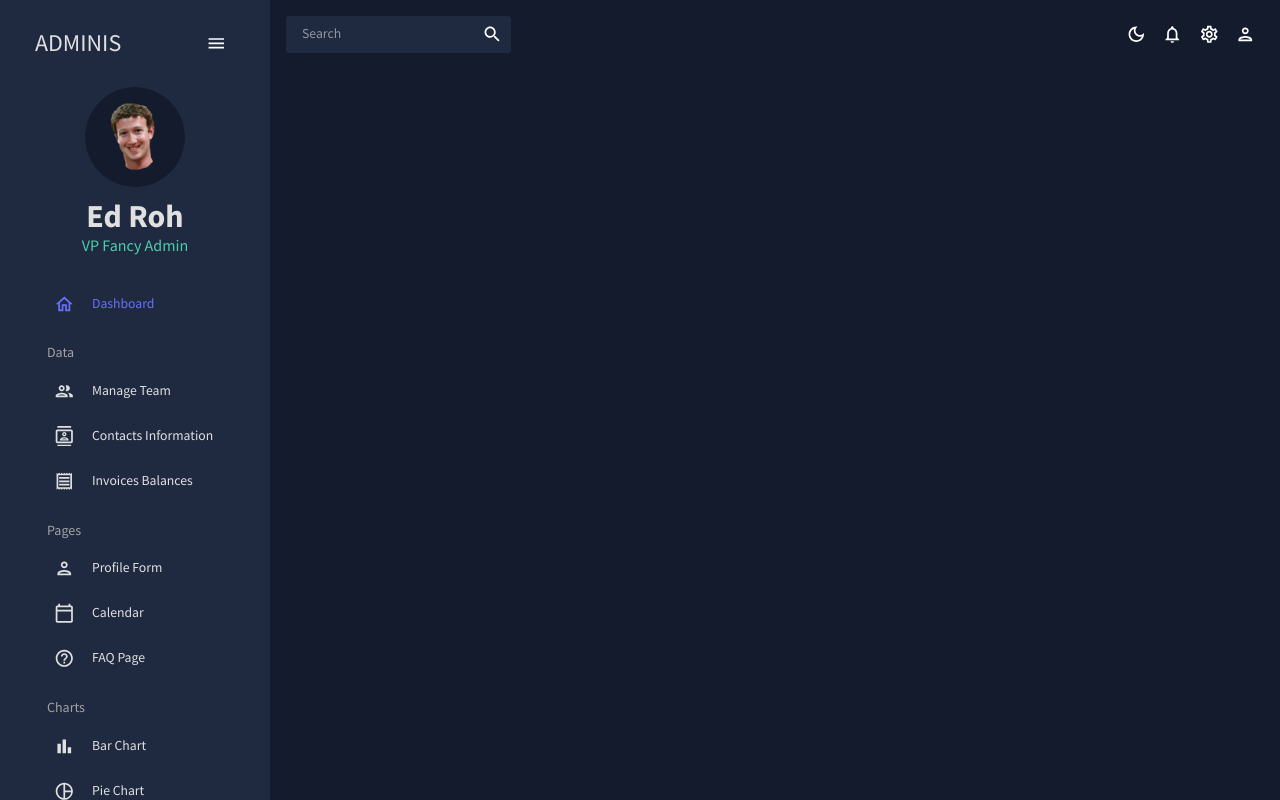
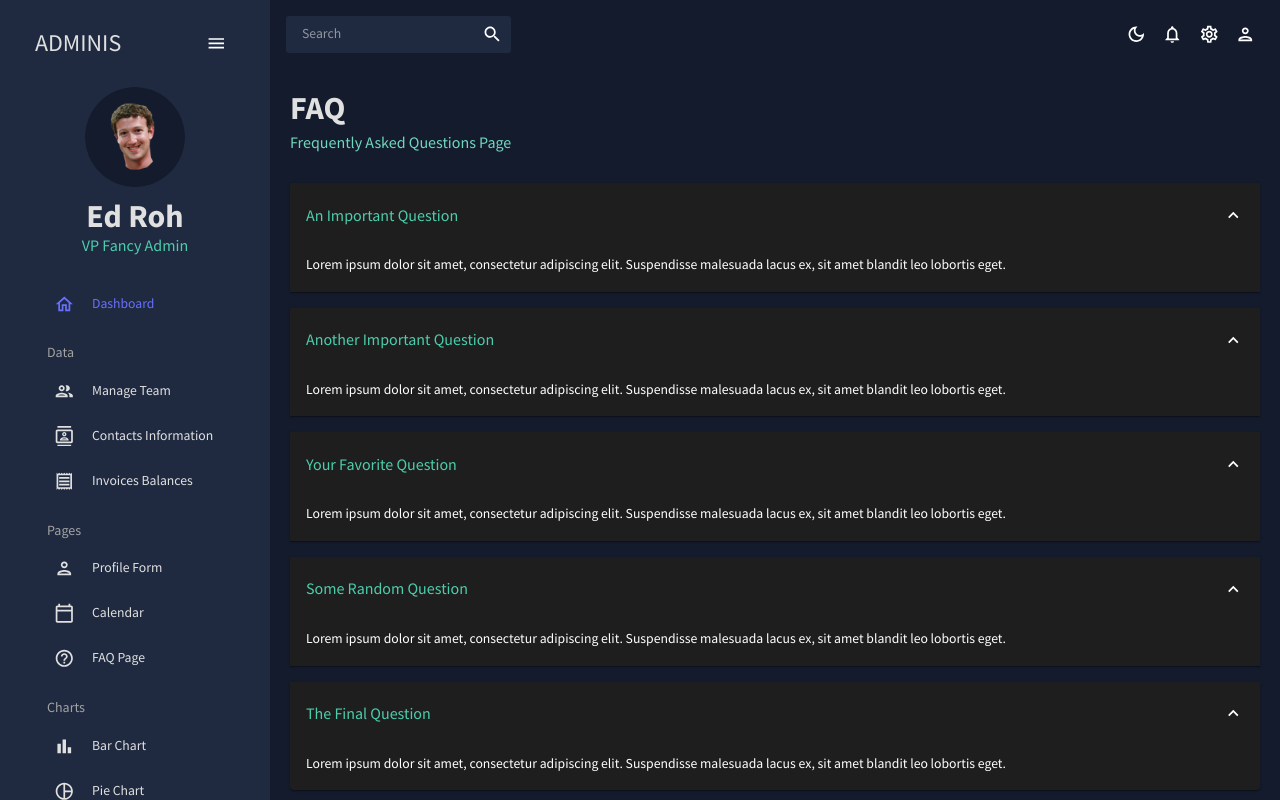
Before and after one commit to Quette420/react-admin, a React (Create React App) app: page /faq in a window 1280 px wide. Built offline with nearby package versions, Linux system fonts and the light colour scheme.

Commit message:
faq added

```diff
--- a/src/App.js
+++ b/src/App.js
@@ -9,10 +9,10 @@
 import Invoices from "./scenes/invoices";
 import Form from "./scenes/form";
 import Calendar from "./scenes/calendar";
+import FAQ from "./scenes/faq";
 /*import Bar from "./scenes/bar";
 import Line from "./scenes/line";
 import Pie from "./scenes/pie";
-import FAQ from "./scenes/faq";
 import Geography from "./scenes/geografy";
 */
 
@@ -33,10 +33,10 @@
               <Route path="/invoices" element={<Invoices/>} />
               <Route path="/form" element={<Form />} />
               <Route path="/calendar" element={<Calendar />} />
+              <Route path="/faq" element={<FAQ />} />
              {/*  <Route path="/Bar" element={<Bar />} />
               <Route path="/pie" element={<Pie />} />
               <Route path="/line" element={<Line />} />
-              <Route path="/faq" element={<FAQ />} />
               <Route path="/geography" element={<Geography />} />*/}
             </Routes>
           </main>
--- /dev/null
+++ b/src/scenes/faq/index.jsx
@@ -0,0 +1,86 @@
+import { Box, useTheme } from "@mui/material";
+import Header from "../../components/Header";
+import Accordion from "@mui/material/Accordion";
+import AccordionSummary from "@mui/material/AccordionSummary";
+import AccordionDetails from "@mui/material/AccordionDetails";
+import Typography from "@mui/material/Typography";
+import ExpandMoreIcon from "@mui/icons-material/ExpandMore";
+import { tokens } from "../../theme";
+
+const FAQ = () => {
+  const theme = useTheme();
+  const colors = tokens(theme.palette.mode);
+  return (
+    <Box m="20px">
+      <Header title="FAQ" subtitle="Frequently Asked Questions Page" />
+
+      <Accordion defaultExpanded>
+        <AccordionSummary expandIcon={<ExpandMoreIcon />}>
+          <Typography color={colors.greenAccent[500]} variant="h5">
+            An Important Question
+          </Typography>
+        </AccordionSummary>
+        <AccordionDetails>
+          <Typography>
+            Lorem ipsum dolor sit amet, consectetur adipiscing elit. Suspendisse
+            malesuada lacus ex, sit amet blandit leo lobortis eget.
+          </Typography>
+        </AccordionDetails>
+      </Accordion>
+      <Accordion defaultExpanded>
+        <AccordionSummary expandIcon={<ExpandMoreIcon />}>
+          <Typography color={colors.greenAccent[500]} variant="h5">
+            Another Important Question
+          </Typography>
+        </AccordionSummary>
+        <AccordionDetails>
+          <Typography>
+            Lorem ipsum dolor sit amet, consectetur adipiscing elit. Suspendisse
+            malesuada lacus ex, sit amet blandit leo lobortis eget.
+          </Typography>
+        </AccordionDetails>
+      </Accordion>
+      <Accordion defaultExpanded>
+        <AccordionSummary expandIcon={<ExpandMoreIcon />}>
+          <Typography color={colors.greenAccent[500]} variant="h5">
+            Your Favorite Question
+          </Typography>
+        </AccordionSummary>
+        <AccordionDetails>
+          <Typography>
+            Lorem ipsum dolor sit amet, consectetur adipiscing elit. Suspendisse
+            malesuada lacus ex, sit amet blandit leo lobortis eget.
+          </Typography>
+        </AccordionDetails>
+      </Accordion>
+      <Accordion defaultExpanded>
+        <AccordionSummary expandIcon={<ExpandMoreIcon />}>
+          <Typography color={colors.greenAccent[500]} variant="h5">
+            Some Random Question
+          </Typography>
+        </AccordionSummary>
+        <AccordionDetails>
+          <Typography>
+            Lorem ipsum dolor sit amet, consectetur adipiscing elit. Suspendisse
+            malesuada lacus ex, sit amet blandit leo lobortis eget.
+          </Typography>
+        </AccordionDetails>
+      </Accordion>
+      <Accordion defaultExpanded>
+        <AccordionSummary expandIcon={<ExpandMoreIcon />}>
+          <Typography color={colors.greenAccent[500]} variant="h5">
+            The Final Question
+          </Typography>
+        </AccordionSummary>
+        <AccordionDetails>
+          <Typography>
+            Lorem ipsum dolor sit amet, consectetur adipiscing elit. Suspendisse
+            malesuada lacus ex, sit amet blandit leo lobortis eget.
+          </Typography>
+        </AccordionDetails>
+      </Accordion>
+    </Box>
+  );
+};
+
+export default FAQ;
```
